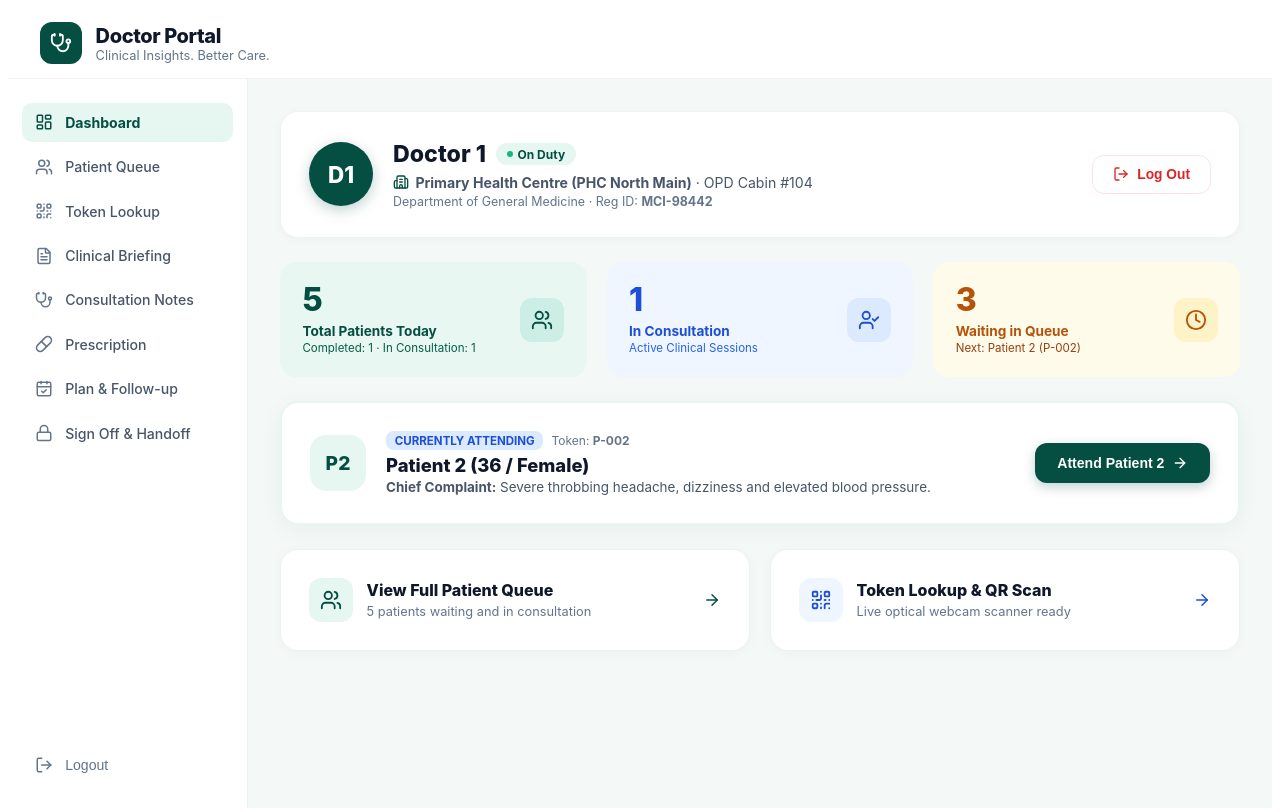
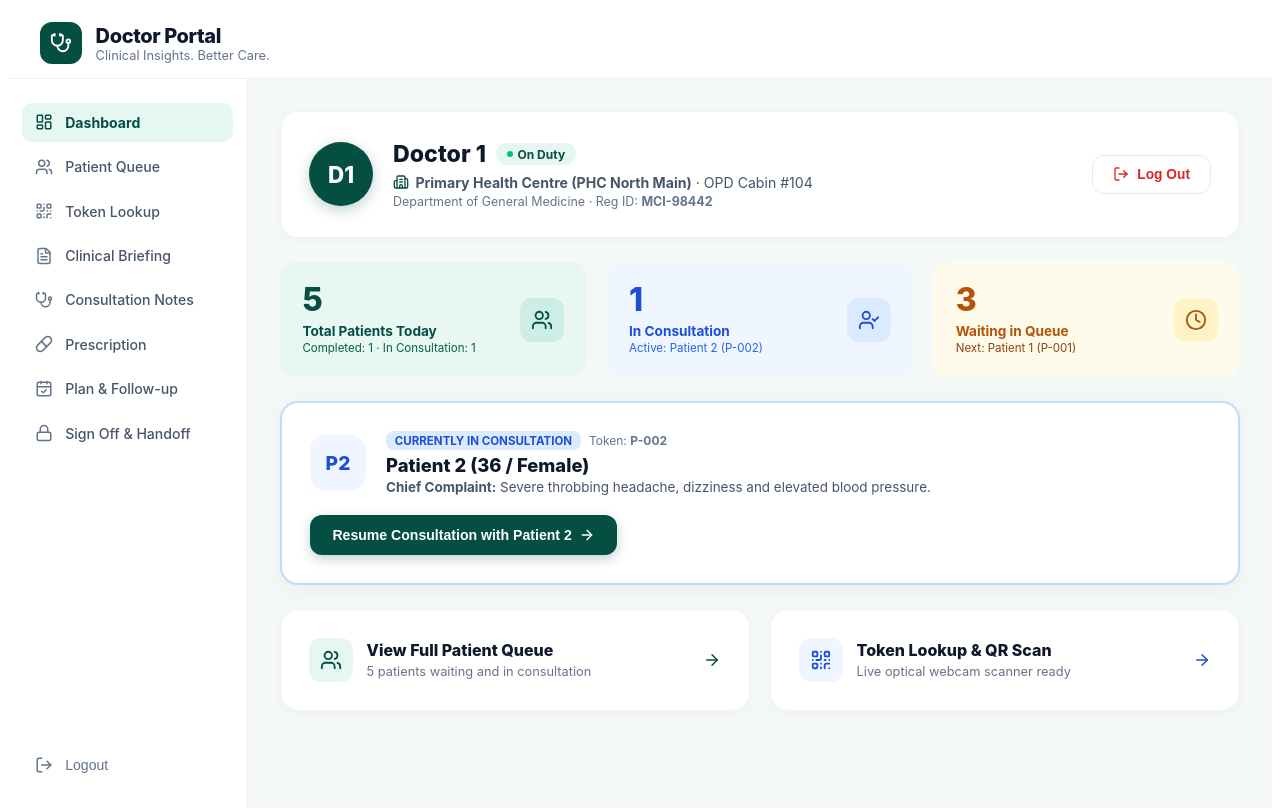
Before and after one commit to VASU-2008/CodeByte, a React (Vite) app in the folder client/: page /doctor in a window 1280 px wide. Shown: the top 812 px of the page. Built offline with nearby package versions, Linux system fonts and the light colour scheme; no server answers.

Commit message:
fix(doctor-portal): prioritize in-consultation patient over stale localStorage in spotlight

```diff
--- a/client/src/portals/doctor/pages/DoctorDashboard.jsx
+++ b/client/src/portals/doctor/pages/DoctorDashboard.jsx
@@ -50,10 +50,14 @@ export default function DoctorDashboard() {
     const inConsultCount = queue.filter(p => p.status === 'In Consultation').length;
     const waitingCount = queue.filter(p => p.status === 'Waiting').length;
 
-    // Resolve next patient spotlight dynamically
-    const nextWaiting = queue.find(p => p.status === 'In Consultation') || queue.find(p => p.status === 'Waiting') || queue[0];
-    const activeToken = localStorage.getItem('activeDoctorEncounterId') || nextWaiting?.token || 'P-001';
-    const activePatient = getPatientByToken(activeToken);
+    // Distinct patient resolutions for In Consultation vs Next Waiting
+    const inConsultationPatient = queue.find(p => p.status === 'In Consultation');
+    const nextWaitingPatient = queue.find(p => p.status === 'Waiting');
+
+    // Spotlight prioritizes the active in-consultation patient, then the next waiting patient
+    const spotlightData = inConsultationPatient || nextWaitingPatient || queue[0];
+    const activePatient = getPatientByToken(spotlightData ? spotlightData.token : 'P-002');
+    const isCurrentlyAttending = Boolean(inConsultationPatient && spotlightData?.token === inConsultationPatient.token);
 
     const handleLogout = () => {
         localStorage.removeItem('token');
@@ -181,7 +185,9 @@ export default function DoctorDashboard() {
                     <div>
                         <div style={{ fontSize: '2rem', fontWeight: '800', color: '#1d4ed8', lineHeight: '1' }}>{inConsultCount}</div>
                         <div style={{ fontSize: '0.85rem', fontWeight: '700', color: '#1d4ed8', marginTop: '0.4rem' }}>In Consultation</div>
-                        <div style={{ fontSize: '0.72rem', color: '#2563eb', marginTop: '0.15rem' }}>Active Clinical Sessions</div>
+                        <div style={{ fontSize: '0.72rem', color: '#2563eb', marginTop: '0.15rem' }}>
+                            {inConsultationPatient ? `Active: ${inConsultationPatient.name} (${inConsultationPatient.token})` : 'No Active Session'}
+                        </div>
                     </div>
                     <div style={{ width: '44px', height: '44px', borderRadius: '12px', background: '#dbeafe', display: 'flex', alignItems: 'center', justifyContent: 'center', color: '#1d4ed8' }}>
                         <UserCheck size={22} />
@@ -200,7 +206,7 @@ export default function DoctorDashboard() {
                         <div style={{ fontSize: '2rem', fontWeight: '800', color: '#b45309', lineHeight: '1' }}>{waitingCount}</div>
                         <div style={{ fontSize: '0.85rem', fontWeight: '700', color: '#b45309', marginTop: '0.4rem' }}>Waiting in Queue</div>
                         <div style={{ fontSize: '0.72rem', color: '#92400e', marginTop: '0.15rem' }}>
-                            Next: {nextWaiting?.name || activePatient.name} ({nextWaiting?.token || activePatient.token})
+                            Next: {nextWaitingPatient ? `${nextWaitingPatient.name} (${nextWaitingPatient.token})` : 'Queue Clear'}
                         </div>
                     </div>
                     <div style={{ width: '44px', height: '44px', borderRadius: '12px', background: '#fef3c7', display: 'flex', alignItems: 'center', justifyContent: 'center', color: '#b45309' }}>
@@ -213,7 +219,7 @@ export default function DoctorDashboard() {
             <div style={{
                 background: '#ffffff',
                 borderRadius: '18px',
-                border: '2px solid #e6f7f2',
+                border: isCurrentlyAttending ? '2px solid #bfdbfe' : '2px solid #e6f7f2',
                 boxShadow: '0 4px 20px rgba(4, 78, 66, 0.05)',
                 padding: '1.75rem',
                 marginBottom: '1.5rem',
@@ -228,8 +234,8 @@ export default function DoctorDashboard() {
                         width: '56px',
                         height: '56px',
                         borderRadius: '16px',
-                        background: '#e6f7f2',
-                        color: '#044e42',
+                        background: isCurrentlyAttending ? '#eff6ff' : '#e6f7f2',
+                        color: isCurrentlyAttending ? '#1d4ed8' : '#044e42',
                         display: 'flex',
                         alignItems: 'center',
                         justifyContent: 'center',
@@ -242,13 +248,13 @@ export default function DoctorDashboard() {
                         <div style={{ display: 'flex', alignItems: 'center', gap: '0.5rem' }}>
                             <span style={{
                                 fontSize: '0.72rem',
-                                background: inConsultCount > 0 ? '#dbeafe' : '#fef3c7',
-                                color: inConsultCount > 0 ? '#1d4ed8' : '#b45309',
+                                background: isCurrentlyAttending ? '#dbeafe' : '#fef3c7',
+                                color: isCurrentlyAttending ? '#1d4ed8' : '#b45309',
                                 padding: '0.15rem 0.55rem',
                                 borderRadius: '8px',
                                 fontWeight: '700'
                             }}>
-                                {activePatient.token === nextWaiting?.token && nextWaiting?.status === 'In Consultation' ? 'CURRENTLY ATTENDING' : 'NEXT IN LINE'}
+                                {isCurrentlyAttending ? 'CURRENTLY IN CONSULTATION' : 'NEXT IN LINE'}
                             </span>
                             <span style={{ fontSize: '0.75rem', color: '#64748b' }}>Token: <strong>{activePatient.token}</strong></span>
                         </div>
@@ -282,7 +288,7 @@ export default function DoctorDashboard() {
                             boxShadow: '0 4px 12px rgba(4, 78, 66, 0.25)'
                         }}
                     >
-                        Attend {activePatient.name}
+                        {isCurrentlyAttending ? `Resume Consultation with ${activePatient.name}` : `Attend ${activePatient.name}`}
                         <ArrowRight size={16} />
                     </button>
                 </div>
```
